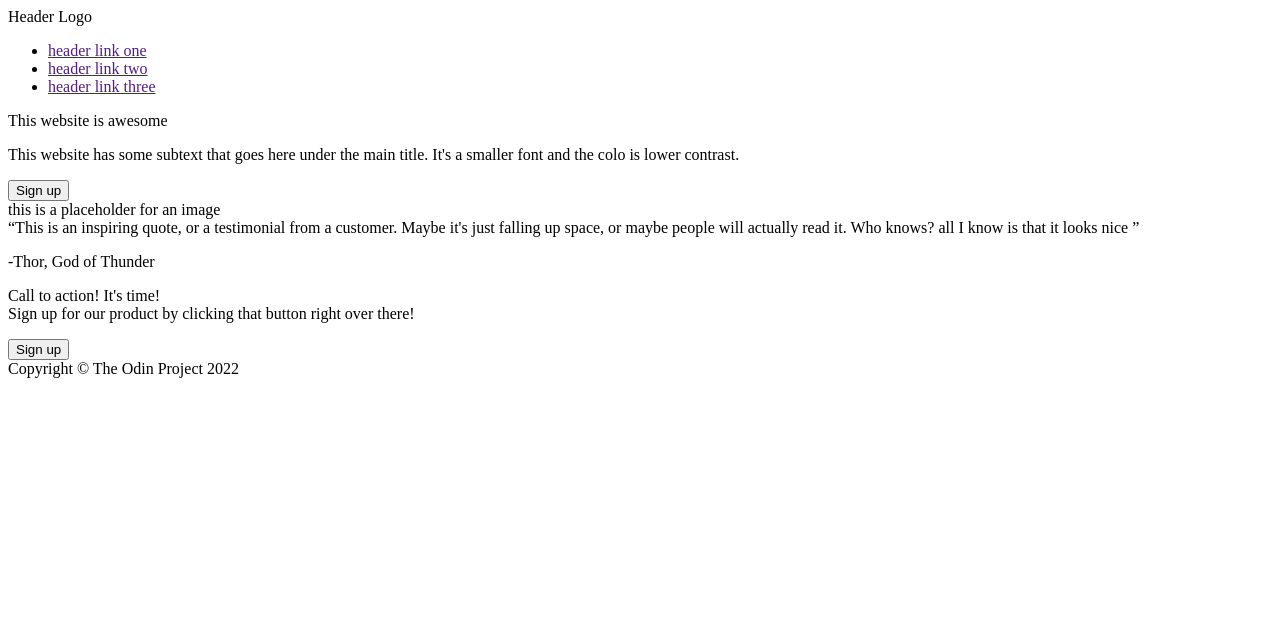
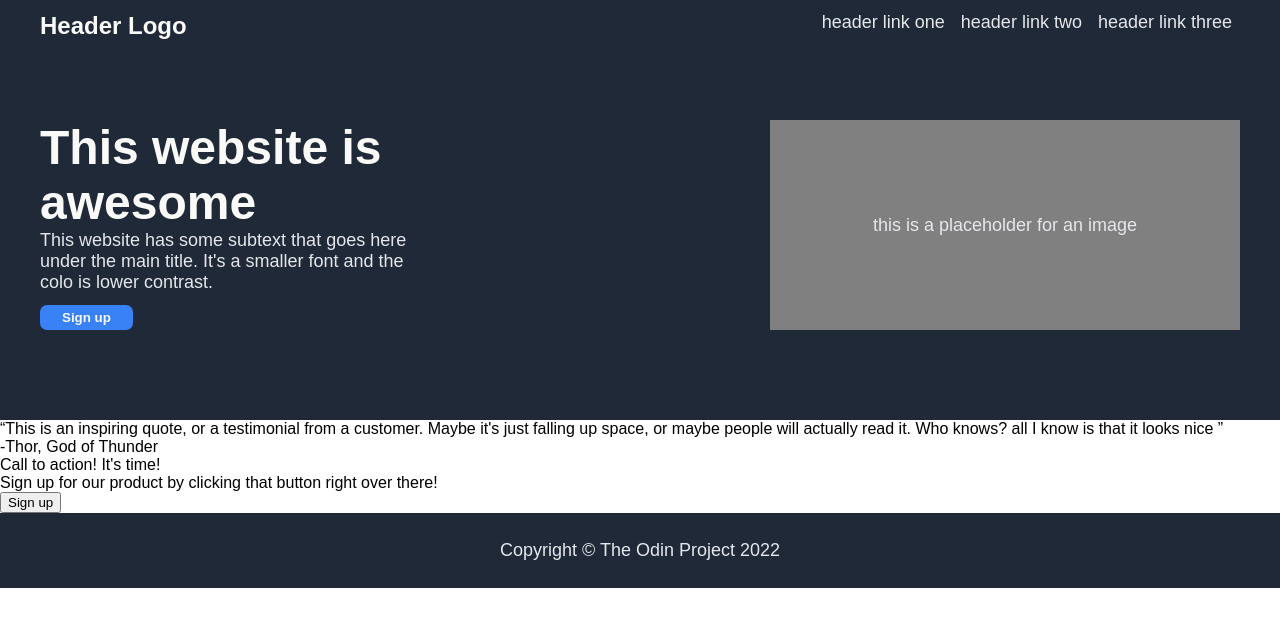
Before and after one commit to alex-dishen/landing-page, a plain HTML site: page index.html in a window 1280 px wide. Drawn offline with Linux system fonts and the light colour scheme.

Commit message:
Add footer and header

```diff
--- a/index.html
+++ b/index.html
@@ -5,24 +5,29 @@
     <meta http-equiv="X-UA-Compatible" content="IE=edge">
     <meta name="viewport" content="width=device-width, initial-scale=1.0">
     <title>Landing page</title>
+    <link rel="stylesheet" href="style.css">
 </head>
 <body>
     <div class="head">
-        <div class="header">Header Logo
-            <div class="right-links">
-                <ul>
+        <div class="container">
+            <div class="header">
+                <div class="logo">Header Logo</div>
+                <ul class="right-links">
                     <li><a href="">header link one</a></li>
                     <li><a href="">header link two</a></li>
                     <li><a href="">header link three</a></li>
                 </ul>
             </div>
-        </div>
-        <div class="intro">This website is awesome
-            <p>This website has some subtext that goes here under the main title.
-                It's a smaller font and the colo is lower contrast.
-            </p>
-            <button>Sign up</button>
-            <div class="holder">this is a placeholder for an image</div>
+            <div class="greetings">
+                <div class="intro">
+                    <p class="title">This website is awesome</p>
+                    <p>This website has some subtext that goes here under the main title.
+                        It's a smaller font and the colo is lower contrast.
+                    </p>
+                    <button>Sign up</button>
+                </div>
+                <div class="holder">this is a placeholder for an image</div>
+            </div>
         </div>
     </div>
 
--- a/style.css
+++ b/style.css
@@ -0,0 +1,95 @@
+body {
+    font-family: Arial, Helvetica, sans-serif;
+    margin: 0;
+}
+
+.head {
+    background-color: #1f2937;
+    color: #e5e7eb;
+    font-size: 18px;
+    display: flex;
+    justify-content: center;
+    height: 420px;
+}
+
+.container {
+    width: 1200px;
+    padding: 12px;
+}
+
+.header {
+    display: flex;
+    justify-content: space-between;
+}
+
+.logo {
+    font-size: 24px;
+    font-weight: bolder;
+    color: #f9faf8;
+}
+
+ul {
+    margin: 0;
+    padding: 0;
+    list-style-type: none;
+    display: flex;
+}
+
+li {
+    margin: 0px 8px;
+}
+
+a {
+    text-decoration: none;
+    color: #e5e7eb;
+}
+
+.greetings {
+    display: flex;
+    justify-content: space-between;
+    margin: 80px 0px;
+}
+
+.intro {
+    margin-right: 80px;
+    width: 380px;
+}
+
+p {
+    margin: 0;
+}
+
+.title {
+    font-size: 48px;
+    font-weight: 900;
+    color: #f9faf8;
+}
+
+.intro button {
+    background-color: #3882f6;
+    color: #f9faf8;
+    border-style: none;
+    font-weight: bold;
+    border-radius: 7px;
+    padding: 5px 22px;
+    margin-top: 12px;
+}
+
+.holder {
+    background-color: grey;
+    width: 470px;
+    height: 210px;
+    display: flex;
+    justify-content: center;
+    align-items: center;
+}
+
+.footer {
+    height: 75px;
+    background-color: #1f2937;
+    color: #e5e7eb;
+    font-size: 18px;
+    display: flex;
+    justify-content: center;
+    align-items: center;
+}
```
